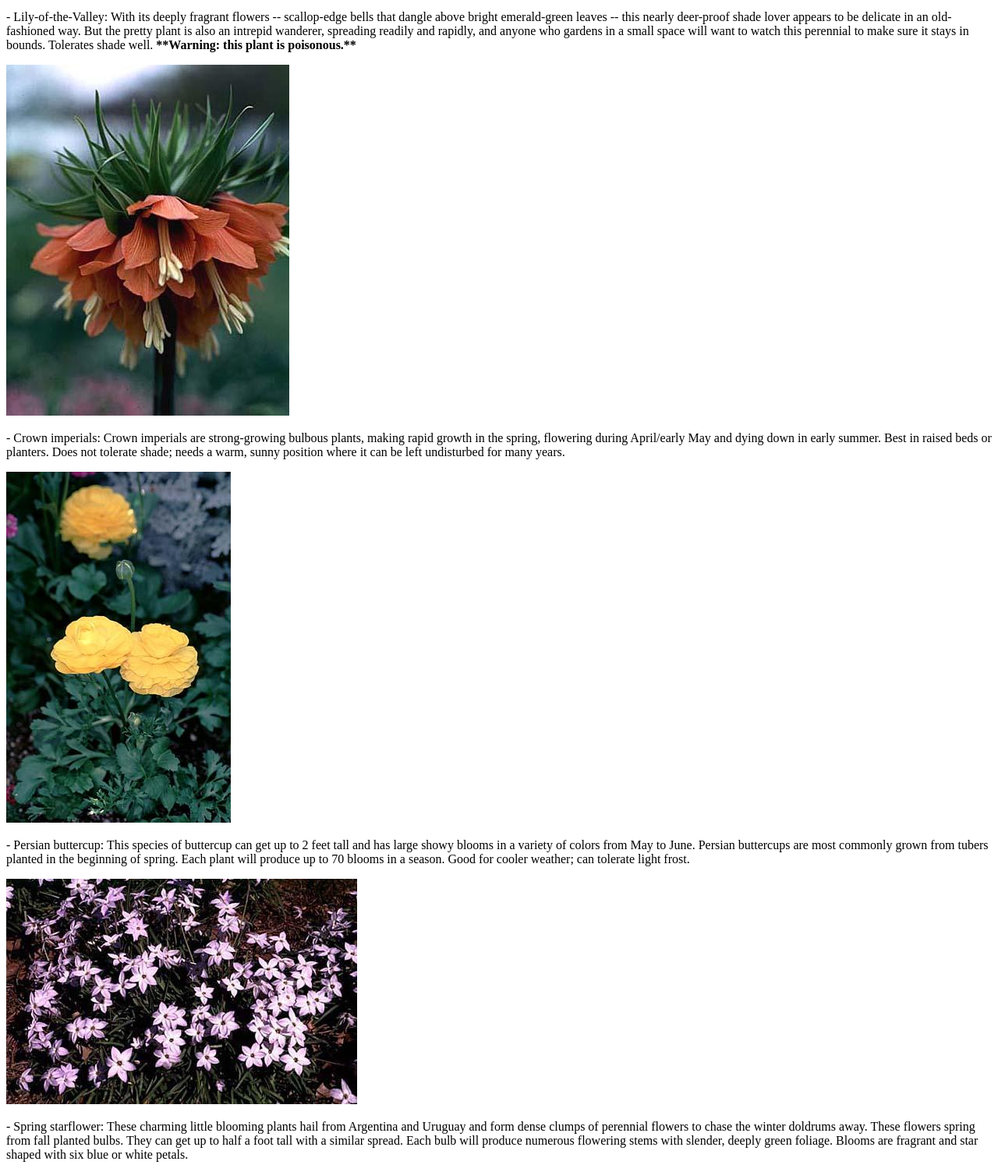
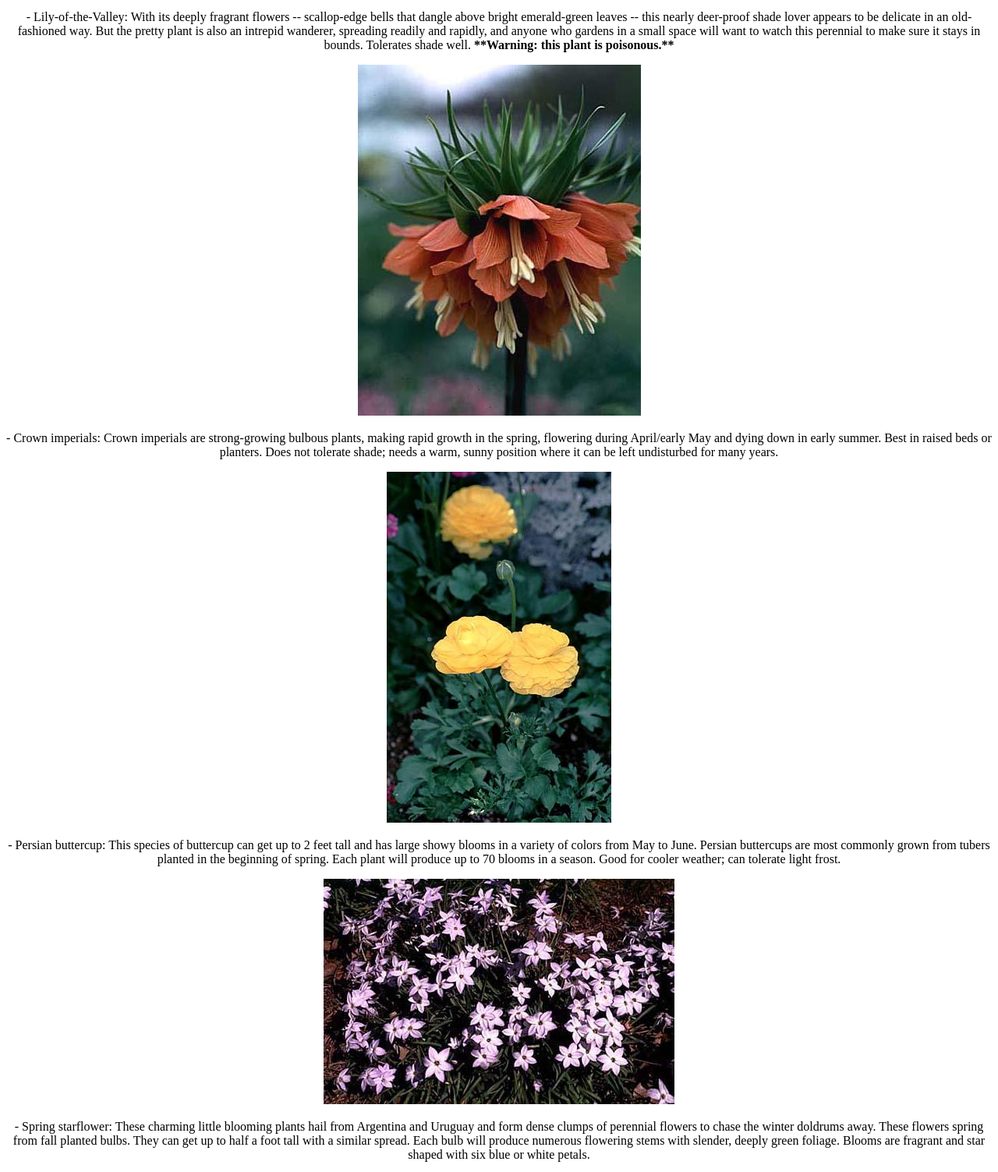
Before and after one commit to Momentum-Team-13/small-business-wesbite-19connor9, a plain HTML site: page in-stock.html in a window 1280 px wide. Shown: the part 1095-2598 px from the top of the page at 78% size. Drawn offline with Linux system fonts and the light colour scheme.

Commit message:
added centering to the site

```diff
--- a/in-stock.html
+++ b/in-stock.html
@@ -7,41 +7,64 @@
 </head>
 
 <body>
-  <h1><strong>Currently in Stock </strong></h1>
+  <h1>
+    <center><strong>Currently in Stock </strong></center>
+  </h1>
   <nav>
     <a href="index.html">Index</a> |
     <a href="in-stock.html">In-Stock</a> |
     <a href="info.html">Info</a> |
   </nav>
-  <img src="starter_files/images/wild-hyacinth.jpg" />
+  <center><img src="starter_files/images/wild-hyacinth.jpg" /></center>
+  <center>
     <p>- Wild hyacinth: This bulbflower naturalizes well in gardens. The bulb grows best in well-drained soil high in
       humus. It will grow in lightly shaded forest areas and on rocky outcrops as well as in open meadows or prairies.
-    Additionally it is found growing alongside streams and rivers. The plants may be divided in autumn after the leaves
-    have withered. Bulbs should be planted in the autumn. Additionally the plant spreads by seed rather than by runners.
+      Additionally it is found growing alongside streams and rivers. The plants may be divided in autumn after the
+      leaves
+      have withered. Bulbs should be planted in the autumn. Additionally the plant spreads by seed rather than by
+      runners.
     </p>
-  <img src="starter_files/images/lily-of-the-valley.jpg" />
-  <p>- Lily-of-the-Valley: With its deeply fragrant flowers -- scallop-edge bells that dangle above bright emerald-green
-    leaves -- this nearly deer-proof shade lover appears to be delicate in an old-fashioned way. But the pretty plant is
-    also an intrepid wanderer, spreading readily and rapidly, and anyone who gardens in a small space will want to watch
+  </center>
+  <center><img src="starter_files/images/lily-of-the-valley.jpg" /></center>
+  <center>
+    <p>- Lily-of-the-Valley: With its deeply fragrant flowers -- scallop-edge bells that dangle above bright
+      emerald-green
+      leaves -- this nearly deer-proof shade lover appears to be delicate in an old-fashioned way. But the pretty plant
+      is
+      also an intrepid wanderer, spreading readily and rapidly, and anyone who gardens in a small space will want to
+      watch
       this perennial to make sure it stays in bounds. Tolerates shade well.
       <strong>**Warning: this plant is poisonous.**</strong>
     </p>
-  <img src="starter_files/images/crown-imperials.jpg" />
-  <p>- Crown imperials: Crown imperials are strong-growing bulbous plants, making rapid growth in the spring, flowering
+  </center>
+  <center> <img src="starter_files/images/crown-imperials.jpg" /></center>
+  <center>
+    <p>- Crown imperials: Crown imperials are strong-growing bulbous plants, making rapid growth in the spring,
+      flowering
       during April/early May and dying down in early summer. Best in raised beds or planters. Does not tolerate shade;
       needs a warm, sunny position where it can be left undisturbed for many years.</p>
-  <img src="starter_files/images/persian-buttercup.jpg" />
-  <p>- Persian buttercup: This species of buttercup can get up to 2 feet tall and has large showy blooms in a variety of
-    colors from May to June. Persian buttercups are most commonly grown from tubers planted in the beginning of spring.
+  </center>
+  <center><img src="starter_files/images/persian-buttercup.jpg" /></center>
+  <center>
+    <p>- Persian buttercup: This species of buttercup can get up to 2 feet tall and has large showy blooms in a variety
+      of
+      colors from May to June. Persian buttercups are most commonly grown from tubers planted in the beginning of
+      spring.
       Each plant will produce up to 70 blooms in a season. Good for cooler weather; can tolerate light frost.</p>
-  <img src="starter_files/images/spring-starflower.jpg" />
-  <p>- Spring starflower: These charming little blooming plants hail from Argentina and Uruguay and form dense clumps of
+  </center>
+  <center><img src="starter_files/images/spring-starflower.jpg" /></center>
+  <center>
+    <p>- Spring starflower: These charming little blooming plants hail from Argentina and Uruguay and form dense clumps
+      of
       perennial flowers to chase the winter doldrums away. These flowers spring from fall planted bulbs. They can get up
       to half a foot tall with a similar spread. Each bulb will produce numerous flowering stems with slender, deeply
       green foliage. Blooms are fragrant and star shaped with six blue or white petals.</p>
-  <img src="starter_files/images/tulips.jpg" />
+  </center>
+  <center><img src="starter_files/images/tulips.jpg" /></center>
+  <center>
     <p>- Tulips: We have a wide variety of tulips in many colors. Plant tulip bulbs in the fall, 6 to 8 weeks before a
       hard frost is expected and when soils are below 60 degrees F.</p>
+  </center>
 </body>
 
 </html>
```
Also changed, not shown: index.html (+14 -3 lines). Lines whose indentation alone changed are shown as unchanged.
